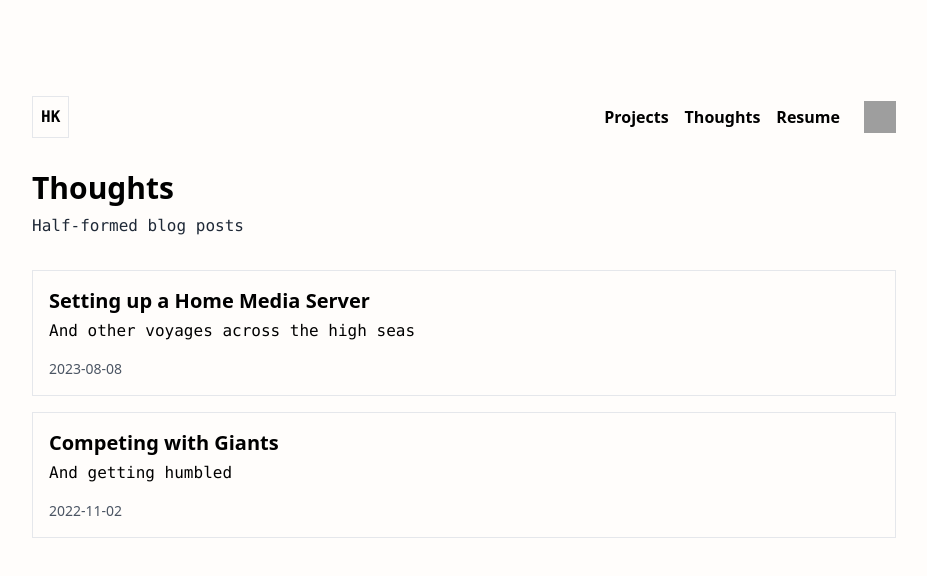
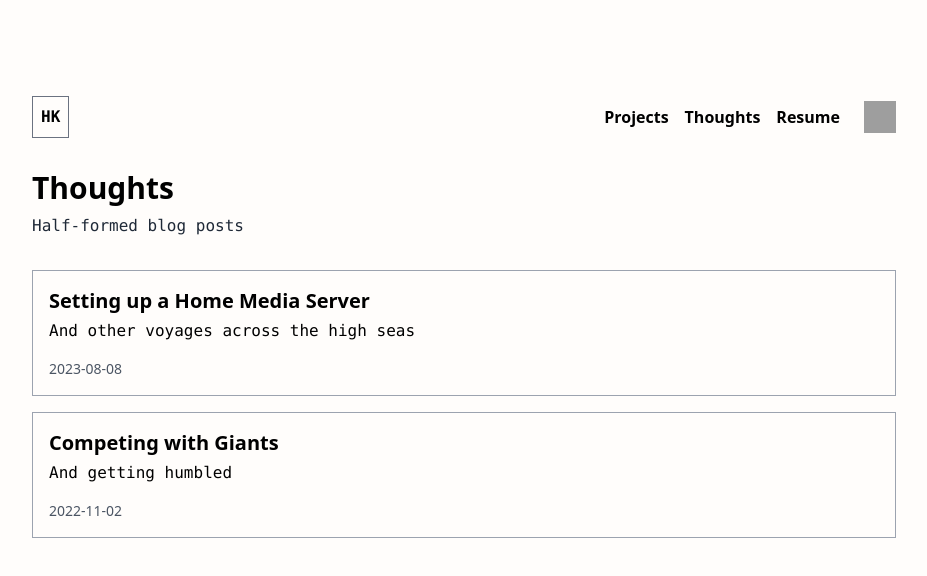
Before and after one commit to harrykeightley/hk, an Astro site: page /thoughts in a window 1280 px wide. Shown: the whole page, without its empty margins (176-1103 px from the left). Built offline with nearby package versions, Linux system fonts and the light colour scheme; Astro itself is replaced by a stand-in of ours; grey boxes are pictures that could not be loaded.

Commit message:
Tweak border colours.

```diff
--- a/src/components/Nav.astro
+++ b/src/components/Nav.astro
@@ -4,7 +4,7 @@ import githubImage from '/github.png'
 <header>
   <nav class="flex mt-8 space-x-4 justify-between font-semibold items-center" >
       <a href="/" aria-label="Home link">
-          <div class="p-2 transition border hover:border-black cursor-pointer">
+          <div class="p-2 transition border border-gray-500 hover:border-black cursor-pointer">
               <p  class="font-mono">HK</p>
           </div>
       </a>
--- a/src/pages/thoughts.astro
+++ b/src/pages/thoughts.astro
@@ -15,7 +15,7 @@ const posts = await Astro.glob('../pages/thoughts/*.md');
         .map(post => (
       <li>
         <a href={post.url} >
-          <div class="p-4 border hover:border-black transition cursor-pointer">
+          <div class="p-4 border border-gray-400 hover:border-black transition cursor-pointer">
             <p class="text-xl font-semibold">{post.frontmatter.title}</p>
             <p class="font-mono mt-1">{post.frontmatter.subtitle}</p>
             <div class="flex text-sm mt-4 space-x-4">
```
